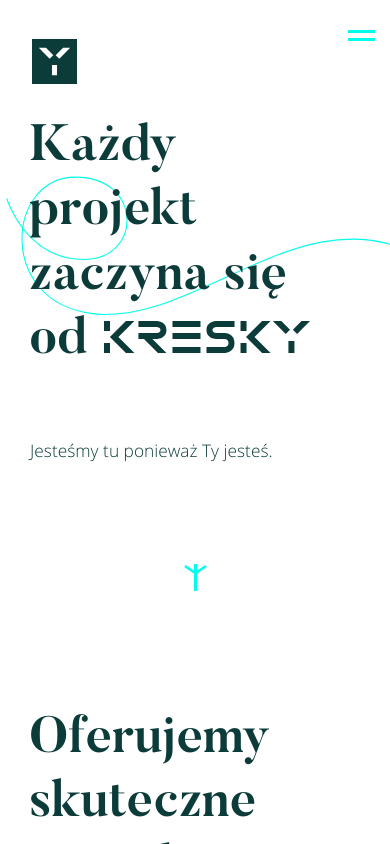
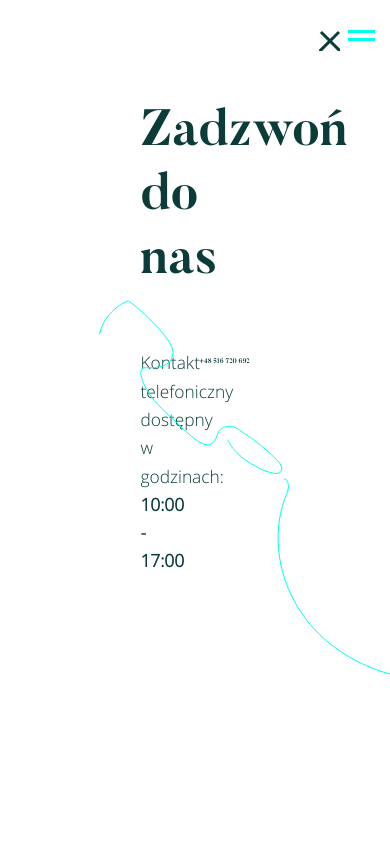
Before and after one commit to aleksanderwalczuk/kresky, a website: page index.html in a window 390 px wide. Shown: the top 844 px of the page. Drawn offline with Linux system fonts and the light colour scheme.

Commit message:
phone screen added

```diff
--- a/index.html
+++ b/index.html
@@ -18,6 +18,74 @@
       <img src="assets/icons/logo_kresky.svg" alt="logo icon">
       <div class="span-load"></div>
         <span></span>
+    </div>
+    <div class="phone-screen">
+      <button class="close">
+        <svg xmlns="http://www.w3.org/2000/svg" width="51" height="51" viewBox="0 0 51 51">
+          <defs>
+            <style>
+              .close-1, .close-2 {
+                fill: none;
+                stroke-width: 3px;
+                fill-rule: evenodd;
+              }
+
+              .close-1 {
+                stroke: #0c3c3a;
+              }
+
+              .close-2 {
+                stroke: #00ffea;
+              }
+            </style>
+          </defs>
+          <path id="icon_1-l" class="close-1" d="M49.044,1.952L26.952,24.043"></path>
+          <path id="icon_2-l" class="close-2" d="M24.044,26.952L1.952,49.043"></path>
+        </svg>
+        <svg xmlns="http://www.w3.org/2000/svg" width="51" height="51" viewBox="0 0 51 51">
+      <defs>
+      <style>
+        .close-1, .close-2 {
+          fill: none;
+          stroke-width: 3px;
+          fill-rule: evenodd;
+        }
+
+        .close-1 {
+          stroke: #0c3c3a;
+        }
+
+        .close-2 {
+          stroke: #00ffea;
+        }
+      </style>
+      </defs>
+      <path id="icon_1-r" class="close-1" d="M1.956,1.952L24.048,24.043"></path>
+      <path id="icon_2-r" class="close-2" d="M26.956,26.952L49.048,49.043"></path>
+      </svg>
+      </button>
+      <div class="wrapper">
+      <h2>Zadzwoń do nas</h2>
+      <div>
+        <p>Kontakt telefoniczny dostępny w godzinach: <span><b>10:00 - 17:00</b></span></p>
+        <p class="phone-number">+48 516 720 692</p>
+      </div>
+    </div>
+    <svg xmlns="http://www.w3.org/2000/svg" width="456" height="544" viewBox="0 0 456 544">
+      <defs>
+        <style>
+          .cls-1 {
+            fill: none;
+            stroke: #00ffea;
+            stroke-linecap: round;
+            stroke-linejoin: round;
+            stroke-width: 1px;
+            fill-rule: evenodd;
+          }
+        </style>
+      </defs>
+      <path id="border" class="cls-1" d="M454.376,542.794s20.072-148.033-117.79-160.373S160.4,259.691,188.874,193.456c4.194-9.678-1.33-14.638-1.33-14.638s-50.751,37.2-105.144-7.377S3.56,75.386.981,45.61,27.616,0.442,30.588,1.2,76.653,38.376,75,53.012s-15,14.972-29.607,14.8c-6.281.757-2.047,22.374,22.205,44.411s44.215,47.355,51.813,22.206c4.405-11.106,15.679-7.732,17.781-6.891a16.729,16.729,0,0,1,4.424,2.733,203.084,203.084,0,0,1,40.419,33.017c7.6,14.635-10.374,12.2-29.608,0S130,140,130,140" style="stroke-dashoffset: -49119.2; stroke-dasharray: 1650, 186.987;"></path>
+    </svg>
     </div>
     <div class="apla">
       <button class="logo_sygnet" href="index.html" title="KRESKY">
--- a/style/mobile.css
+++ b/style/mobile.css
@@ -10,7 +10,7 @@
     .bg-top {
         left: -20px;
         width: 85vw;
-        top: 14.5vw;
+        top: 13.25vw;
     }
 }
 
@@ -255,6 +255,9 @@
         text-align: center;
         align-items: center;
         margin-bottom: 6.25vh;
+        position: relative;
+        bottom: 9px;
+        bgleft: 5px;
     }
 
 
--- a/style/style.css
+++ b/style/style.css
@@ -108,6 +108,71 @@
 @keyframes load {
   0% {width: 0%;}
   100% {width: 100%;}
+}
+
+.phone-screen {
+  display: flex;
+  flex-direction: column;
+  width: 100vw;
+  height: 100vh;
+  position: fixed;
+  background-color: white;
+  z-index: 10;
+  align-items: center;
+  justify-content: center;
+}
+
+.phone-screen button {
+    position: absolute;
+    right: 50px;
+    top: 30px;
+    width: 21px;
+    height: 21px;
+    transition: cubic-bezier(.33,.14,.35,.97) .2s;
+    transition-delay: 0s;
+    overflow: hidden;
+    display: block;
+}
+
+.phone-screen button:hover {
+  transform: rotate(90deg);
+}
+
+.phone-screen .close svg:first-child {
+  left: -29px;
+  top: 0;
+}
+
+.phone-screen .close svg:last-child {
+  left: 0px;
+  top: 0px;
+}
+
+.phone-screen .wrapper {
+  flex-direction: column;
+  width: 28%;
+  margin-bottom: 25vh;
+}
+
+.phone-screen .wrapper div {
+  display: flex;
+  margin-top: 5vh;
+  justify-content: space-between;
+}
+
+.phone-screen .wrapper div p:first-child {
+  width: 45%;
+}
+
+.phone-screen .wrapper div p:last-child {
+  font-family: 'Butler Bold';
+  font-size: 1.725vw;
+}
+
+.phone-screen svg {
+  position: absolute;
+  bottom: 0;
+  left: 25vw;
 }
 
 
```
